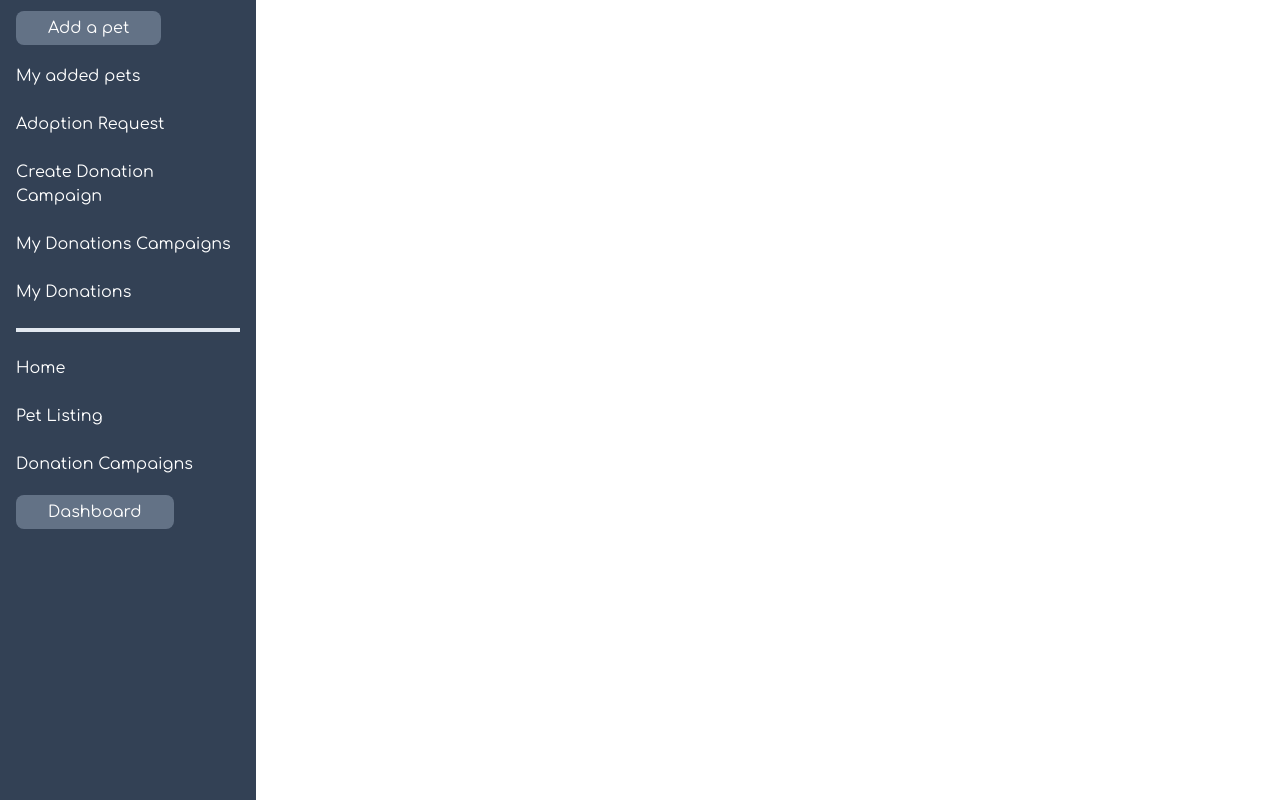
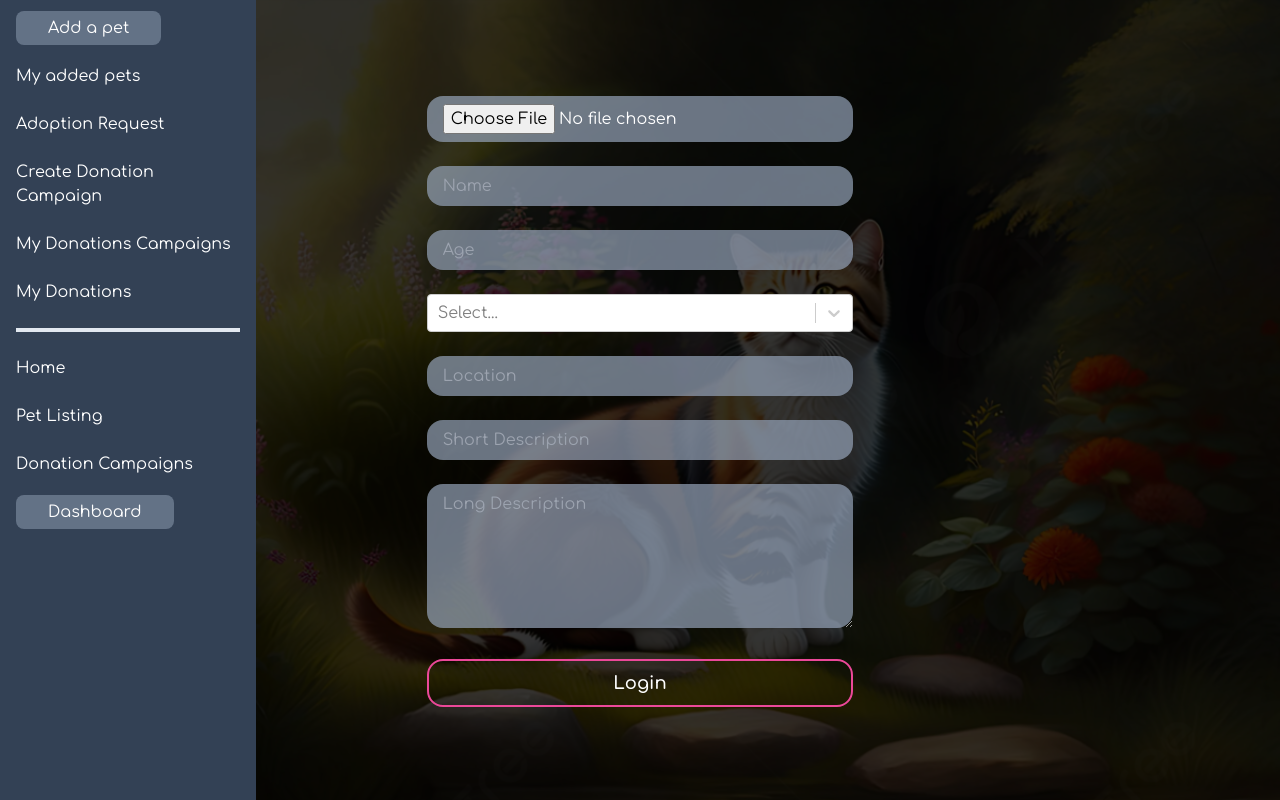
Before and after one commit to riasat01/pet-adoption-system-client, a React (Vite) app: page /dashboard/add-a-pet in a window 1280 px wide. Built offline with nearby package versions, Linux system fonts and the light colour scheme; no server answers; sample sign-in values are in the browser's storage.

Commit message:
add a pet feature added

```diff
--- a/package.json
+++ b/package.json
@@ -13,6 +13,7 @@
     "@tanstack/react-query": "^5.8.7",
     "axios": "^1.6.2",
     "firebase": "^10.6.0",
+    "formik": "^2.4.5",
     "gsap": "^3.12.2",
     "localforage": "^1.10.0",
     "match-sorter": "^6.3.1",
@@ -21,6 +22,7 @@
     "react-dom": "^18.2.0",
     "react-icons": "^4.12.0",
     "react-router-dom": "^6.20.0",
+    "react-select": "^5.8.0",
     "sort-by": "^1.2.0",
     "sweetalert": "^2.1.2"
   },
--- a/src/layouts/mainlayout/dashboard-layout/Dashboard.jsx
+++ b/src/layouts/dashboard-layout/Dashboard.jsx
@@ -1,24 +1,25 @@
-import { FaAd, FaBook, FaCalendar, FaEnvelope, FaHome, FaList, FaSearch, FaShoppingCart, FaUsers, FaUtensils } from "react-icons/fa";
+import { FaBook, FaHome, FaList, FaUsers, FaUtensils } from "react-icons/fa";
 import { NavLink, Outlet } from "react-router-dom";
-import useAdmin from "../../../custom-hooks/useAdmin";
+// import useAdmin from "../../custom-hooks/useAdmin";
 import { BsFillMenuButtonWideFill } from "react-icons/bs";
 import { IoCloseCircleOutline } from "react-icons/io5";
 import { useState } from "react";
 
 
 const Dashboard = () => {
-    const [isAdmin] = useAdmin();
+    // const [isAdmin] = useAdmin();
+    const isAdmin = false; //NEED TO REEEEEEEEEEEEEEEEEEEEEEEEEEEEEEEEEEEEEEEEEEMOVEEEEEEEEEEEEEEEEEEEEEE
     console.log(isAdmin)
     const [showDrawer, setShowDrawer] = useState(false);
 
     return (
         <div className="flex font-comforta">
-            <section className="m-4 flex justify-between items-center lg:hidden absolute z-20">
+            <section className="m-0 flex justify-between items-center lg:hidden absolute z-20 w-fit">
                 <BsFillMenuButtonWideFill onClick={() => setShowDrawer(true)} className={`${showDrawer ? 'hidden' : 'block'} text-slate-800 text-2xl font-bold`}></BsFillMenuButtonWideFill>
                 <IoCloseCircleOutline  onClick={() => setShowDrawer(false)} className={`text-white text-4xl font-bold justify-self-end ${showDrawer ? 'block' : 'hidden'}`}></IoCloseCircleOutline>
             </section>
             {/* dashboard side bar */}
-            <div className={`w-64 min-h-screen bg-slate-700  absolute ${showDrawer ? 'left-0 duration-500' : '-left-96 duration-500'} lg:inset-0 z-10`}>
+            <div className={`w-64 min-h-screen h-full bg-slate-700  absolute ${showDrawer ? 'left-0 duration-500' : '-left-96 duration-500'} lg:inset-0 z-10`}>
 
                 <ul className="menu p-4 text-white space-y-6 mt-12 lg:mt-0">
                     {
@@ -126,7 +127,7 @@ const Dashboard = () => {
                 </ul>
             </div>
             {/* dashboard content */}
-            <div className="flex-1 p-8">
+            <div className="flex-1 p-0">
                 <Outlet></Outlet>
             </div>
         </div>
--- /dev/null
+++ b/src/pages/dashboard-pages/user-pages/add-a-pet/AddAPet.jsx
@@ -0,0 +1,103 @@
+import loginBg from '../../../../assets/images/login.jpg';
+import { Formik, Form, Field } from 'formik';
+import Select from 'react-select';
+import useAxiosPublic from '../../../../custom-hooks/useAxiosPublic';
+import { useContext } from 'react';
+import { UserAuth } from '../../../../authprovider/AuthProvider';
+import useAxiosSecure from '../../../../custom-hooks/useAxiosSecure';
+import swal from 'sweetalert';
+
+const image_hosting_key = import.meta.env.VITE_IMAGE_HOSTING_KEY;
+const image_hosting_api = `https://api.imgbb.com/1/upload?key=${image_hosting_key}`;
+
+const AddAPet = () => {
+    const {user} = useContext(UserAuth);
+    const axiosPublic = useAxiosPublic();
+    const axiosSecure = useAxiosSecure();
+    const options = [
+        { value: 'Dog', label: 'Dog' },
+        { value: 'Cat', label: 'Cat' },
+        { value: 'Rabbit', label: 'Rabbit' },
+        { value: 'Fish', label: 'Fish' }
+    ]
+
+    const handleFileUpload = async (setFieldValue, file) => {
+        const imageFile = { image: file };
+        const res = await axiosPublic.post(image_hosting_api, imageFile, {
+            headers: {
+                'content-type': 'multipart/form-data'
+            }
+        });
+        if (res.data.success) {
+            setFieldValue('image', res.data.data.display_url);
+        }
+    }
+    return (
+        <section style={{
+            backgroundImage: `url(${loginBg}), linear-gradient(to top, rgba(0, 0, 0, 0.8), rgba(0, 0, 0, 0.8))`,
+            backgroundBlendMode: 'overlay',
+            backgroundSize: 'cover',
+            backgroundAttachment: 'fixed'
+        }} className="w-screen min-h-screen h-full">
+            <section className="w-full md:w-1/2 lg:w-1/3 mx-auto h-screen pt-24 pb-12">
+                <section className="flex justify-center items-center">
+                    <Formik
+                        initialValues={{ image: '', name: '', age: '', category: '', location: '', shortD: '', longD: '' }}
+                        onSubmit={(values, { setSubmitting }) => {
+                            console.log(values, setSubmitting);
+                            const pet = {
+                                imageURL: values?.image,
+                                name: values?.name,
+                                age: values?.age,
+                                location: values?.location,
+                                category: values?.category,
+                                date: new Date(),
+                                adopted: false,
+                                shortDescription: values?.shortD,
+                                longDescription: values?.longD,
+                                email: user?.email
+                            }
+                            axiosSecure.post('/pets', pet)
+                            .then(res => {
+                                console.log(res);
+                                swal(`Congratulations ${user?.displayName}`, `You have successfully added ${pet?.name} as a pet to adopt`, 'success')
+                            })
+                            .catch(error => {
+                                console.log(error);
+                                swal('Error', `${error?.message}`, 'error');
+                            });
+                            setSubmitting(false);
+                        }}
+                    >
+                        {({ isSubmitting, setFieldValue }) => (
+                            <Form className="space-y-6">
+                                <input className="w-full text-white rounded-2xl py-2 px-4 bg-slate-400 bg-opacity-70" type="file" name="image" placeholder="Choose Image" onChange={(event) => handleFileUpload(setFieldValue, event.currentTarget.files[0])} required />
+                                <Field className="w-full text-white rounded-2xl py-2 px-4 bg-slate-400 bg-opacity-70" type="text" name="name" placeholder="Name" required />
+                                <Field className="w-full text-white rounded-2xl py-2 px-4 bg-slate-400 bg-opacity-70" type="number" name="age" placeholder="Age" required />
+                                <Field
+                                    name="category"
+                                    options={options}
+                                    component={({ field }) => (
+                                        <Select
+                                            options={options}
+                                            name={field.name}
+                                            value={options ? options.find(option => option.value === field.value) : ''}
+                                            onChange={(option) => setFieldValue(field.name, option.value)}
+                                        />
+                                    )}
+                                />
+                                <Field className="w-full text-white rounded-2xl py-2 px-4 bg-slate-400 bg-opacity-70" type="text" name="location" placeholder="Location" required />
+                                <Field className="w-full text-white rounded-2xl py-2 px-4 bg-slate-400 bg-opacity-70" type="text" name="shortD" placeholder="Short Description" required />
+                                <Field as='textarea' className="w-full h-36 text-white rounded-2xl py-2 px-4 bg-slate-400 bg-opacity-70" type="text" name="longD" placeholder="Long Description" required />
+                                <button className="w-full px-5 py-2 rounded-2xl bg-transparent hover:bg-gradient-to-tr from-pink-600 to-pink-400 text-lg font-semibold text-white border-2 hover:border-0 border-pink-500 hover:shadow-[1px_-1px_1rem_0px_pink] " type="submit" disabled={isSubmitting}>Login</button>
+                            </Form>
+                        )}
+                    </Formik>
+                </section>
+            </section>
+        </section>
+
+    );
+};
+
+export default AddAPet;
--- a/src/pages/mainlayout-pages/login-page/login/Login.jsx
+++ b/src/pages/mainlayout-pages/login-page/login/Login.jsx
@@ -16,16 +16,17 @@ const Login = () => {
     // sign in user
     const handleSignIn = (e) => {
         e?.preventDefault();
-        loginWithEMail(e?.target?.email?.value, e?.target?.password?.value)
-            .then(userCredintial => {
-                console.log(userCredintial.user);
-                swal(`Congratulation ${user?.displayName ? user?.displayName : ``}`, `You have successfully signed in`, `success`)
-                location?.state ? navigate(`${location?.state}`) : navigate(`/`);
-            })
-            .catch(error => {
-                swal(`Error`, error.message, `error`);
-                setLoading(false);
-            })
+        console.log(e?.target?.file?.value)
+        // loginWithEMail(e?.target?.email?.value, e?.target?.password?.value)
+        //     .then(userCredintial => {
+        //         console.log(userCredintial.user);
+        //         swal(`Congratulation ${user?.displayName ? user?.displayName : ``}`, `You have successfully signed in`, `success`)
+        //         location?.state ? navigate(`${location?.state}`) : navigate(`/`);
+        //     })
+        //     .catch(error => {
+        //         swal(`Error`, error.message, `error`);
+        //         setLoading(false);
+        //     })
     }
 
     const handlethirdPartySignIn = (callback) => {
@@ -52,6 +53,7 @@ const Login = () => {
                 <section className="flex justify-center items-center">
                     <form onSubmit={handleSignIn} className="space-y-6">
                         <input className="w-full text-white rounded-2xl py-2 px-4 bg-slate-400 bg-opacity-70" type="email" name="eamil" placeholder="Email" id="email" required />
+                        <input className="w-full text-white rounded-2xl py-2 px-4 bg-slate-400 bg-opacity-70" type="file" name="file" placeholder="Email" id="email" required />
                         <input className="w-full text-white rounded-2xl py-2 px-4 bg-slate-400 bg-opacity-70" type="password" name="password" placeholder="Password" id="password" required />
                         <input className="w-full px-5 py-2 rounded-2xl bg-transparent hover:bg-gradient-to-tr from-pink-600 to-pink-400 text-lg font-semibold text-white border-2 hover:border-0 border-pink-500 hover:shadow-[1px_-1px_1rem_0px_pink] " type="submit" value="Login" />
                         <p className="text-white">New here? Please <Link to='/login/register' className="font-semibold text-transparent bg-gradient-to-tr from-pink-600 to-pink-400 bg-clip-text border-b-2 border-pink-600">Register</Link></p>
```
Also changed, not shown: src/routes/main-route/MainRoute.jsx (+4 -3 lines), 1 other file (tests, documents, lock files or other folders).
